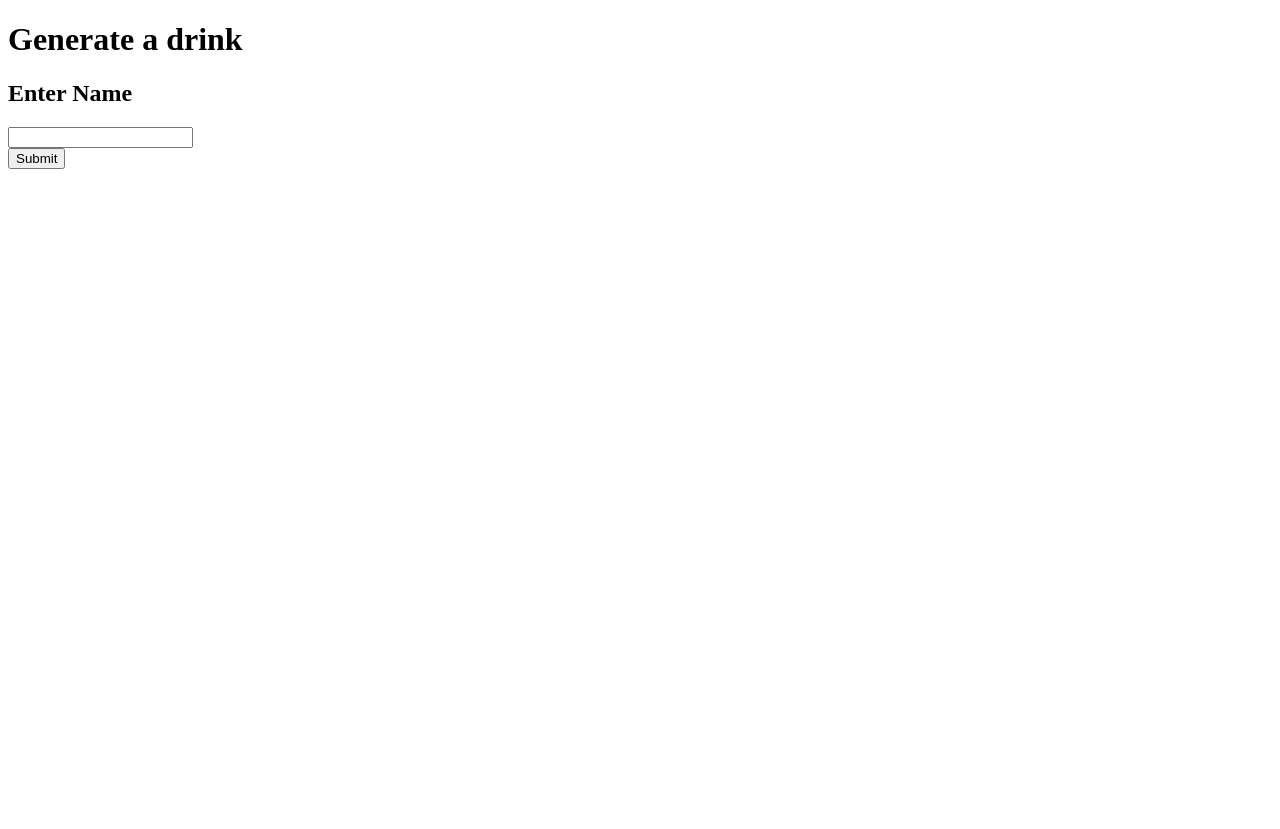
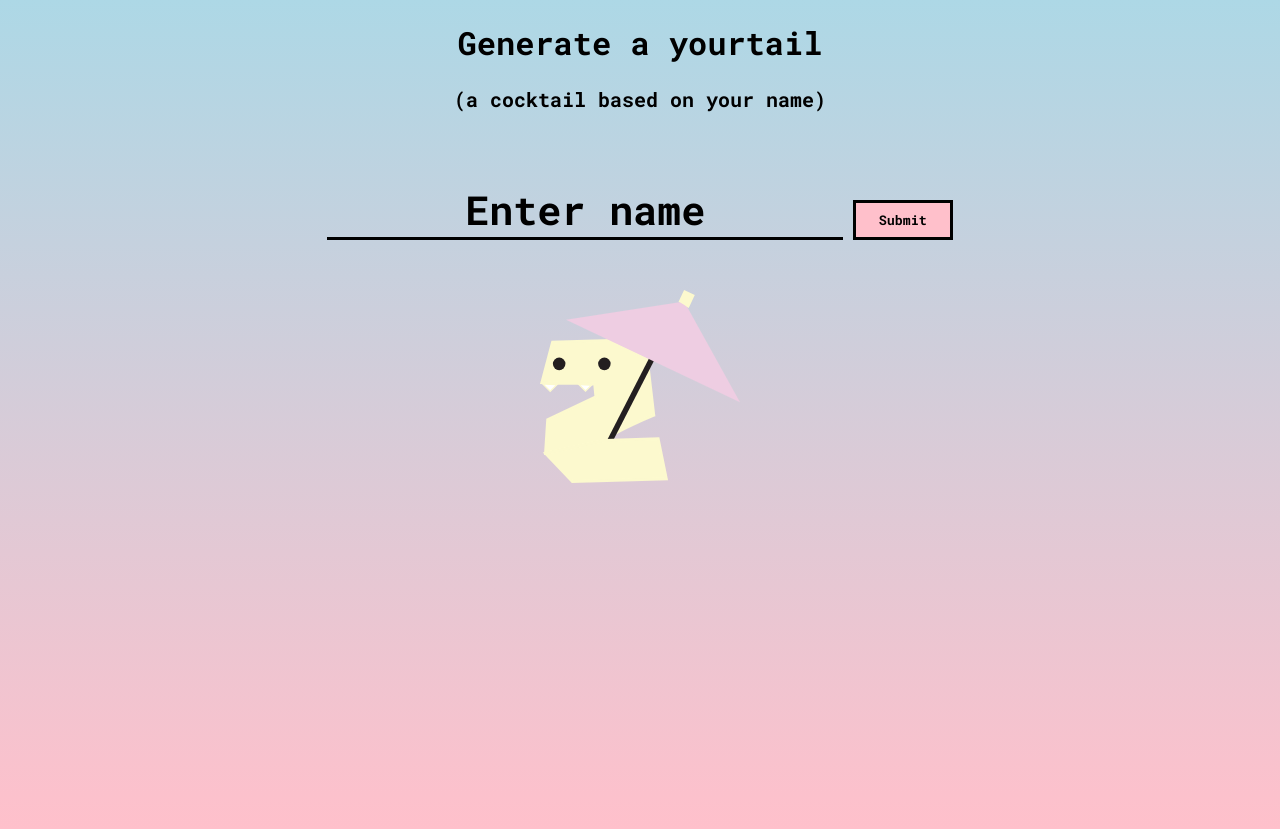
Before and after one commit to kamikarras/drink-generator, a Flask app: page / in a window 1280 px wide. Before the commit the page ends 169 px from the top, so only its background shows below. Run offline with Flask 2, Linux system fonts and the light colour scheme.

Commit message:
added styles and images to create vaporwave aesthetic

```diff
--- /dev/null
+++ b/static/css/styles.css
@@ -0,0 +1,62 @@
+@import url('https://fonts.googleapis.com/css?family=Roboto+Mono:400i,700');
+*{
+    font-family: 'Roboto Mono', monospace;
+}
+body {
+    background-image: linear-gradient(lightBlue, pink);
+    height: 100vh;
+}
+
+.intro{
+    text-align: center;
+    margin-bottom: 70px;
+}
+
+h2 {
+    font-size: 20px;
+}
+h3 {
+    font-size: 30px;
+    text-decoration: underline;
+}
+
+.results{
+    text-align: center;
+    margin-top: 50px;
+}
+
+.user-name input[type=text]{
+    width: auto;
+    background-color: rgba(0,0,0,0);
+    border: none;
+    border-bottom: 3px solid black;
+    width: 40vw;
+    font-size: 40px;
+    text-align: center;
+}
+
+.user-name input[type=submit]{
+    border: 3px solid black;
+    background-color: pink;
+    width: 100px;
+    height: 40px;
+}
+
+img {
+    width: 200px;
+    display: inline-block;
+}
+
+.drink-mix {
+    display: inline-block;
+    vertical-align: top;
+}
+.enter-name{
+    width: 100%;
+    text-align: center;
+}
+
+ul {
+    text-align: left;
+    font-size: 20px;
+}
--- a/templates/base.html
+++ b/templates/base.html
@@ -1,6 +1,7 @@
 <!doctype html>
 <html>
 <head>
+    <link rel="stylesheet" href="/static/css/styles.css">
     <title>Drink Generator</title>
 </head>
 <body>
--- a/templates/homepage.html
+++ b/templates/homepage.html
@@ -1,18 +1,32 @@
 {% extends "base.html" %}
 {% block content %}
-<h1>Generate a drink</h1>
-<h2>Enter Name</h2>
-<form action="/" method="POST">
-    <input type="text" name="name"><br>
+<div class="intro">
+<h1>Generate a yourtail</h1>
+<h2>(a cocktail based on your name)</h2>
+</div>
+<div class="enter-name">
+<form class="user-name" action="/" method="POST">
+    <input type="text" value="Enter name" onfocus="this.value=''" name="name">
     <input type="submit">
 </form>
+</div>
+
+<div class="results">
 {%if ingredients %}
+<img src="/static/imgs/drink.svg"/>
+<div class="drink-mix">
 <h3>The {{name}}</h3>
 <ul>
 {% for ingredient in ingredients %}
 <li>{{ingredient}}</li>
 {% endfor %}
 </ul>
+{% else %}
+<img src="/static/imgs/snake.svg"/>
+</div>
+</div>
+
+
 {% endif %}
 
 {% endblock %}
```
Also changed, not shown: static/imgs/drink.svg (added), static/imgs/snake.svg (added), 1 other file.
